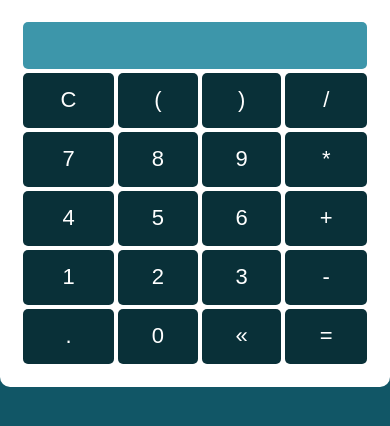
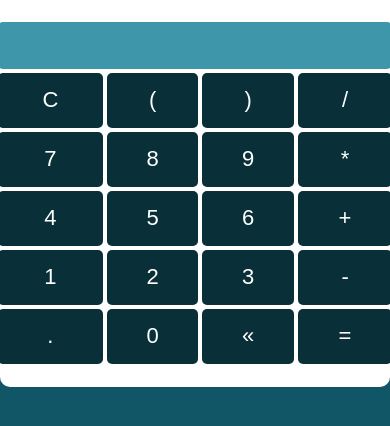
Before and after one commit to Alisson-Scalco/calculadora, a plain HTML site: page index.html in a window 390 px wide. Shown: the part 134-560 px from the top of the page. Drawn offline with nearby package versions, Linux system fonts and the light colour scheme.

Commit message:
Update style.css

```diff
--- a/assets/css/style.css
+++ b/assets/css/style.css
@@ -70,7 +70,8 @@ h1 {
 }
 @media (max-width: 900px) {
   .calculadora{
-  width: 350px;
+    width: 400px;
+  }
 }
 .display {
   font-size: 26px;
```
